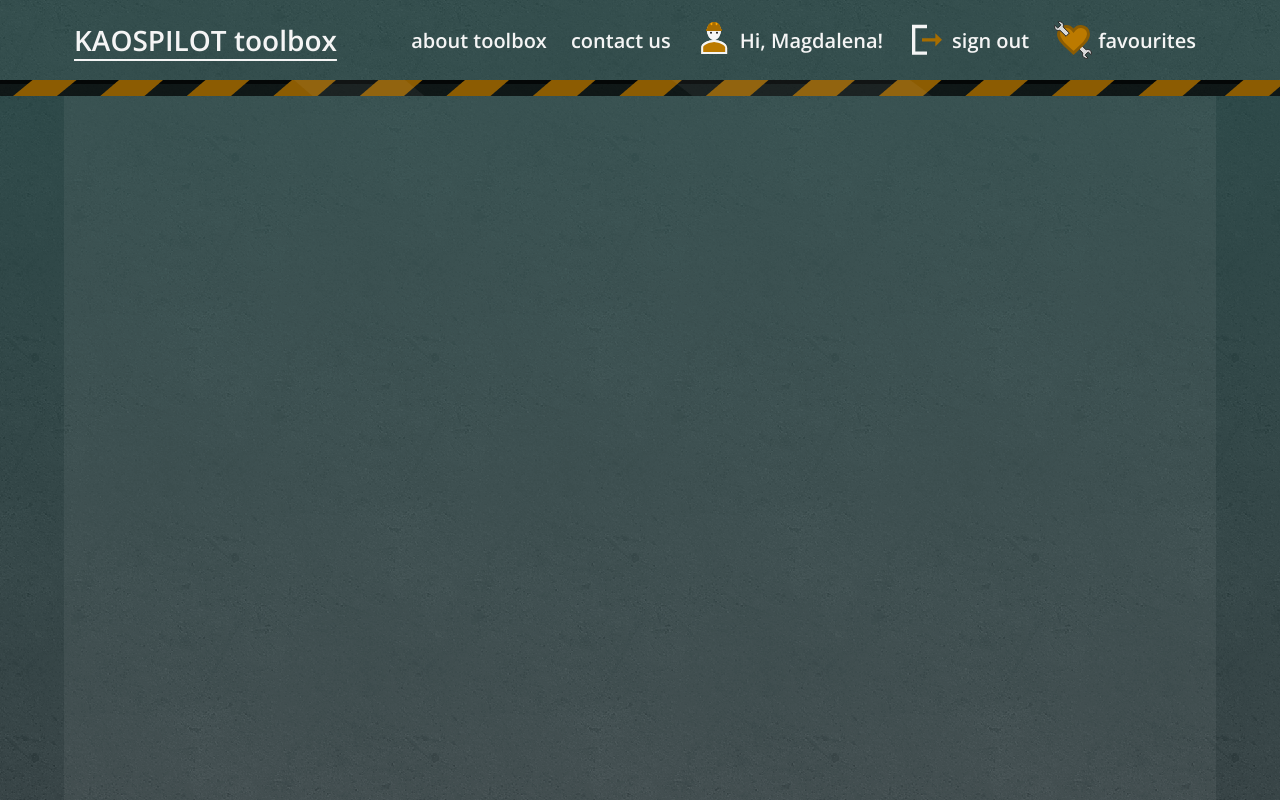
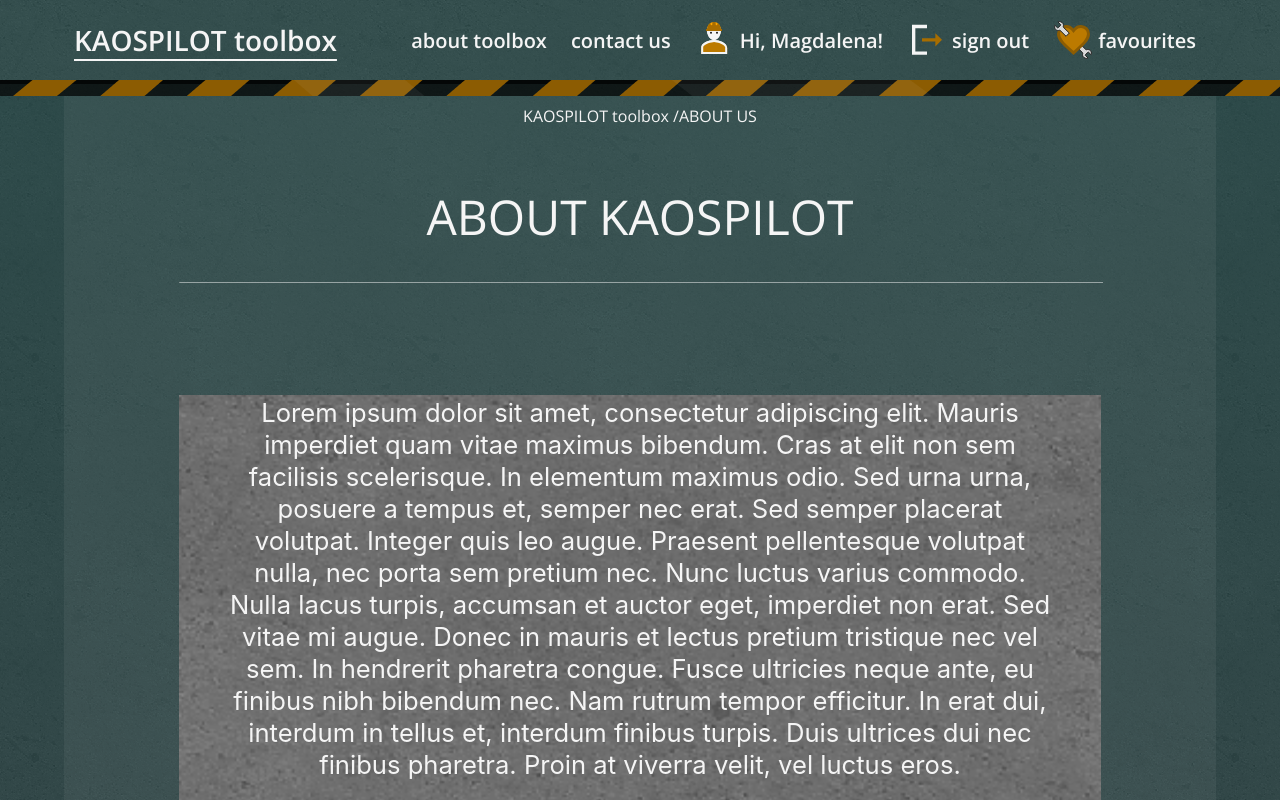
Before and after one commit to HackYourFuture-CPH/kp-toolbox-fp-class21, a React (Create React App) app in the folder packages/client/: page /about-toolbox in a window 1280 px wide. Shown: the top 800 px of the page. Built offline with nearby package versions, Linux system fonts and the light colour scheme.

Commit message:
FP21-82-add-about-us-page about toolbox page

```diff
--- a/packages/client/src/App.js
+++ b/packages/client/src/App.js
@@ -4,6 +4,7 @@ import './App.css';
 import { LandingPage } from './containers/LandingPage/LandingPage.Container';
 import { PageNotFound } from './containers/PageNotFound/PageNotFound.Container';
 import { Navbar } from './components/Navigation/Navbar.component';
+import { AboutToolbox } from './components/AboutToolbox/AboutToolbox.component';
 import { Main } from './components/Main/Main';
 import { ToolDetailsPage } from './components/ToolDetailsPage/ToolDetailsPage.component';
 import { Footer } from './components/Footer/Footer.component';
@@ -19,7 +20,7 @@ function App() {
             <Route path="/" element={<LandingPage />} />
             <Route path="*" element={<PageNotFound />} />
             <Route path="/tools/:id" element={<ToolDetailsPage />} />
-            <Route path="/about-toolbox" element="" />
+            <Route path="/about-toolbox" element={<AboutToolbox />} />
             <Route path="/contact-us" element="" />
             <Route path="/user-name" element="" />
             <Route path="/sign-in" element="" />
--- /dev/null
+++ b/packages/client/src/components/AboutToolbox/AboutToolbox.component.js
@@ -0,0 +1,38 @@
+import React from 'react';
+import './AboutToolbox.style.css';
+
+export const AboutToolbox = () => {
+  return (
+    <>
+      <h4 className="about-toolbox-small-title">KAOSPILOT toolbox /ABOUT US</h4>
+      <h1 className="about-toolbox-main-title">ABOUT KAOSPILOT</h1>
+      <hr className="horizontal-solid-line" />
+      <div className="container">
+        <img
+          className="about-toolbox-image"
+          src="assets/images/concrete-bw.png"
+          alt="About toolbox"
+        />
+        <p className="about-toolbox-text">
+          Lorem ipsum dolor sit amet, consectetur adipiscing elit. Mauris
+          imperdiet quam vitae maximus bibendum. Cras at elit non sem facilisis
+          scelerisque. In elementum maximus odio. Sed urna urna, posuere a
+          tempus et, semper nec erat. Sed semper placerat volutpat. Integer quis
+          leo augue. Praesent pellentesque volutpat nulla, nec porta sem pretium
+          nec. Nunc luctus varius commodo. Nulla lacus turpis, accumsan et
+          auctor eget, imperdiet non erat. Sed vitae mi augue. Donec in mauris
+          et lectus pretium tristique nec vel sem. In hendrerit pharetra congue.
+          Fusce ultricies neque ante, eu finibus nibh bibendum nec. Nam rutrum
+          tempor efficitur. In erat dui, interdum in tellus et, interdum finibus
+          turpis. Duis ultrices dui nec finibus pharetra. Proin at viverra
+          velit, vel luctus eros.{' '}
+        </p>
+      </div>
+      <img
+        className="kaospilot-image"
+        src="assets/images/kp.png"
+        alt="KAOSPILOT"
+      />
+    </>
+  );
+};
--- /dev/null
+++ b/packages/client/src/components/AboutToolbox/AboutToolbox.style.css
@@ -0,0 +1,92 @@
+* {
+  margin: 0;
+}
+.container {
+  position: relative;
+  text-align: center;
+  color: white;
+}
+.about-toolbox-text {
+  position: absolute;
+  font-size: 1.6rem;
+  top: 50%;
+  left: 50%;
+  transform: translate(-50%, -50%);
+  width: 65vw;
+  height: 100vh;
+}
+.about-toolbox-image {
+  margin: 7em;
+  width: 80%;
+  height: 100vh;
+  margin-left: 10%;
+  margin-right: 10%;
+}
+.kaospilot-image {
+  width: 90vw;
+}
+.about-toolbox-small-title {
+  width: 90vw;
+  height: 40px;
+  font-family: 'Open Sans';
+  font-style: normal;
+  font-weight: 400;
+  font-size: 16px;
+  line-height: 16px;
+  display: flex;
+  justify-content: center;
+  align-items: center;
+  text-align: center;
+  color: #f5f5f5;
+}
+.about-toolbox-main-title {
+  width: 90vw;
+  height: 50px;
+  font-family: 'Open Sans';
+  font-style: normal;
+  font-weight: 400;
+  font-size: 48px;
+  line-height: 38px;
+  display: flex;
+  justify-content: center;
+  align-items: center;
+  text-align: center;
+  color: #f5f5f5;
+}
+.horizontal-solid-line {
+  width: 80%;
+  margin-right: 10%;
+  margin-left: 10%;
+  border-top: 2px;
+  border-color: #f5f5f5;
+  opacity: 0.5;
+}
+
+@media screen and (max-width: 650px) {
+  .about-toolbox-text {
+    font-size: 1.2rem;
+  }
+}
+
+@media screen and (max-width: 490px) {
+  .about-toolbox-text {
+    font-size: 1rem;
+  }
+}
+
+@media screen and (max-width: 425px) {
+  .about-toolbox-text {
+    font-size: 0.9rem;
+  }
+}
+
+@media screen and (max-width: 350px) {
+  .about-toolbox-text {
+    font-size: 0.8rem;
+  }
+}
+@media screen and (max-width: 280px) {
+  .about-toolbox-text {
+    font-size: 0.7rem;
+  }
+}
```
